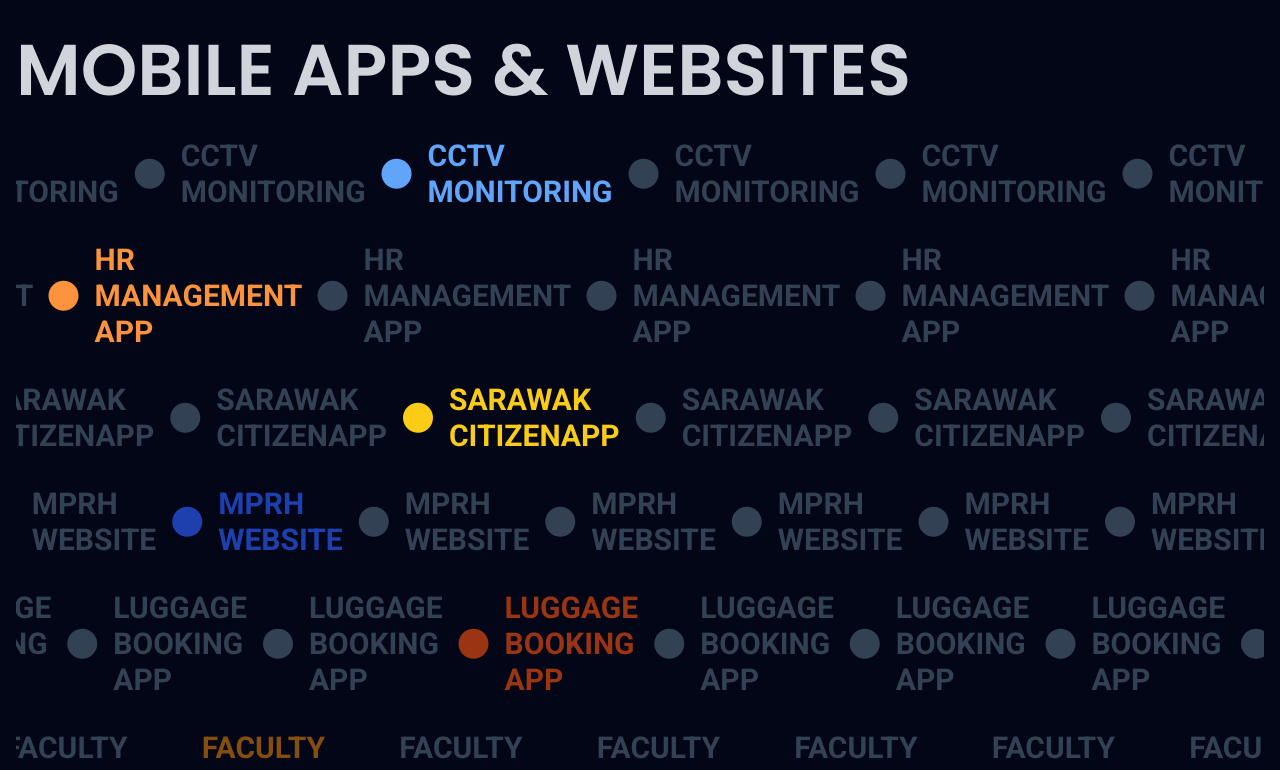
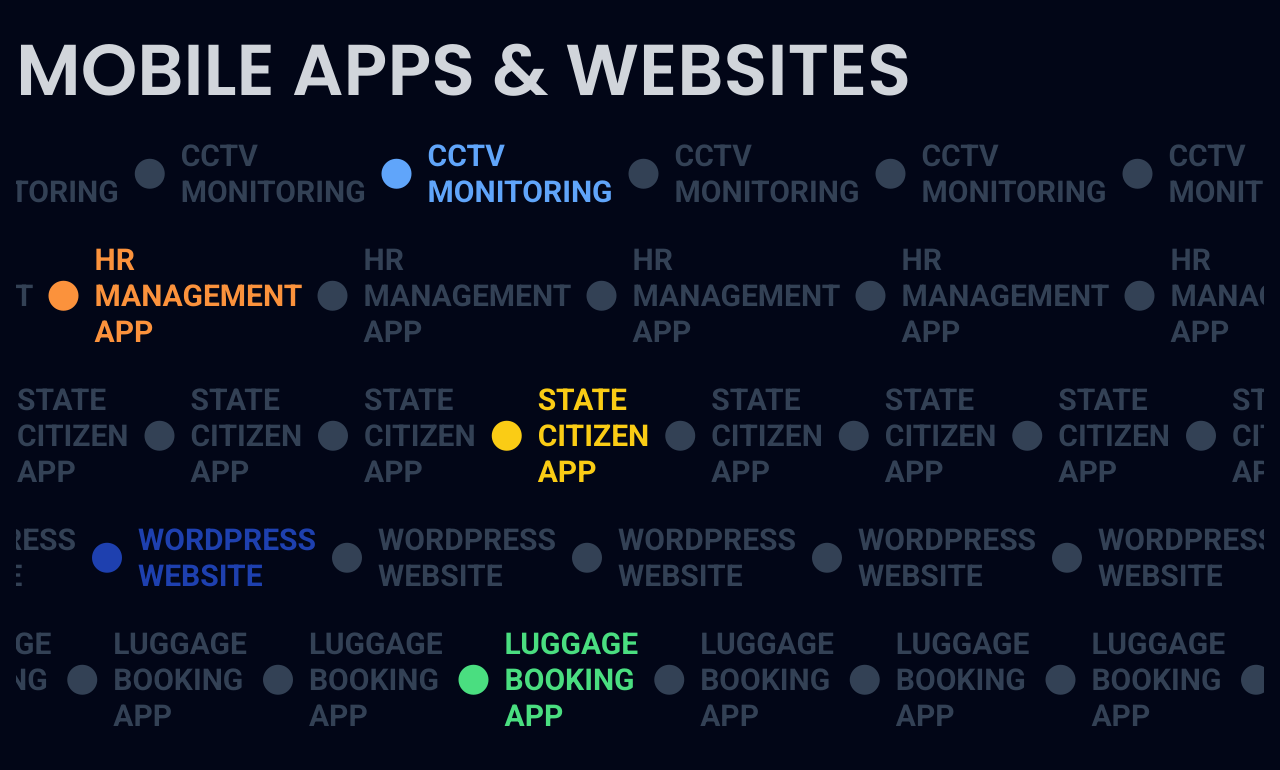
Before and after one commit to ptrickz/portfolio, a SvelteKit app: page / in a window 1280 px wide. Shown: the part 2000-2770 px from the top of the page. Built offline with nearby package versions, Linux system fonts and the light colour scheme.

Commit message:
chore: updated wording on projects

```diff
--- a/src/components/Main.svelte
+++ b/src/components/Main.svelte
@@ -16,12 +16,13 @@
   let projects = [
     { project_name: "CCTV Monitoring", project_color: "text-blue-400" },
     { project_name: "HR Management App", project_color: "text-orange-400" },
-    { project_name: "Sarawak CitizenApp", project_color: "text-yellow-400" },
-    { project_name: "MPRH Website", project_color: "text-blue-800" },
-    { project_name: "Luggage Booking App", project_color: "text-orange-800" },
+    { project_name: "State Citizen App", project_color: "text-yellow-400" },
+    { project_name: "Wordpress Website", project_color: "text-blue-800" },
+    { project_name: "Luggage Booking App", project_color: "text-green-400" },
+    { project_name: "Tempeh Store App", project_color: "text-pink-800" },
     {
       project_name: "Faculty Guide with Chatbot",
-      project_color: "text-yellow-800",
+      project_color: "text-red-800",
     },
   ];
 
```
